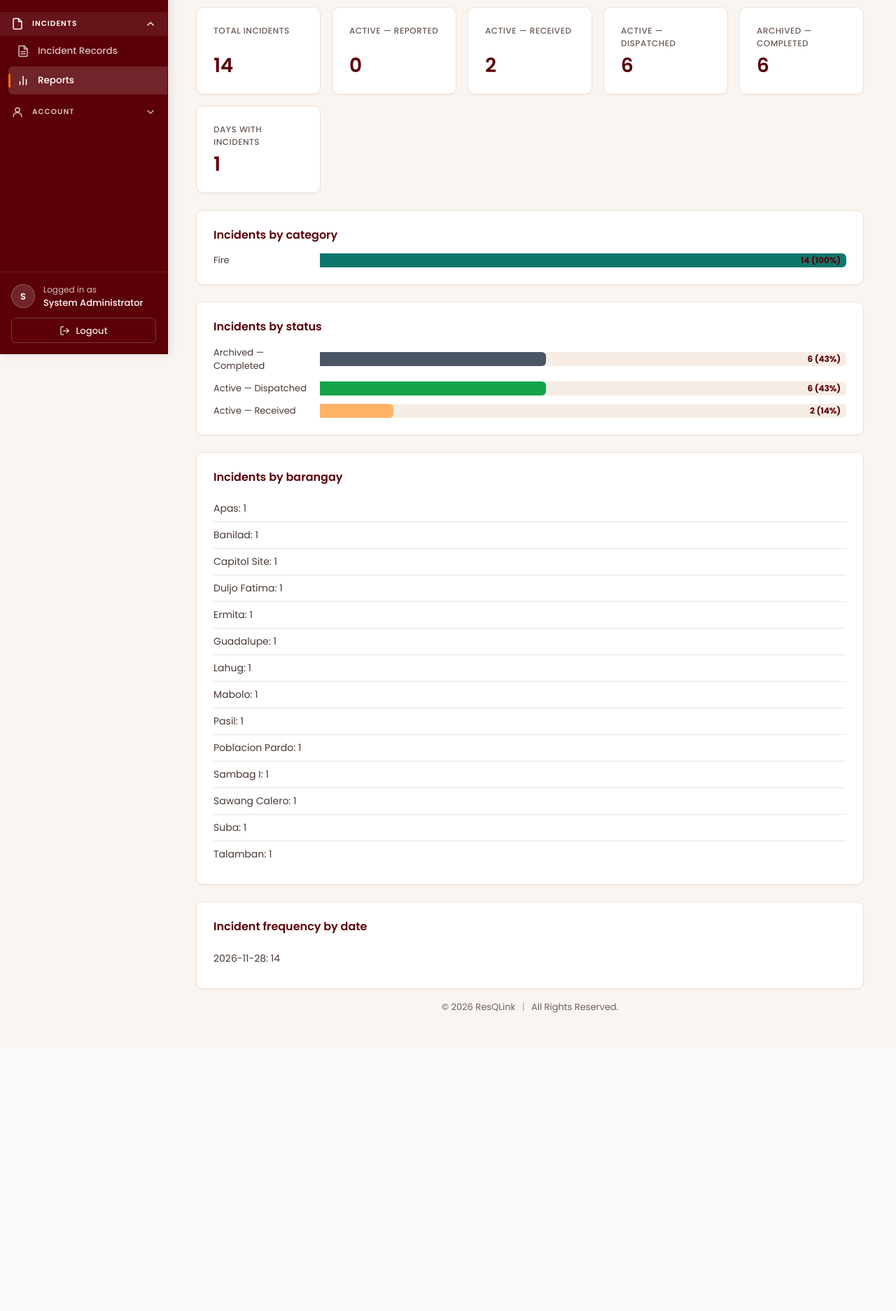
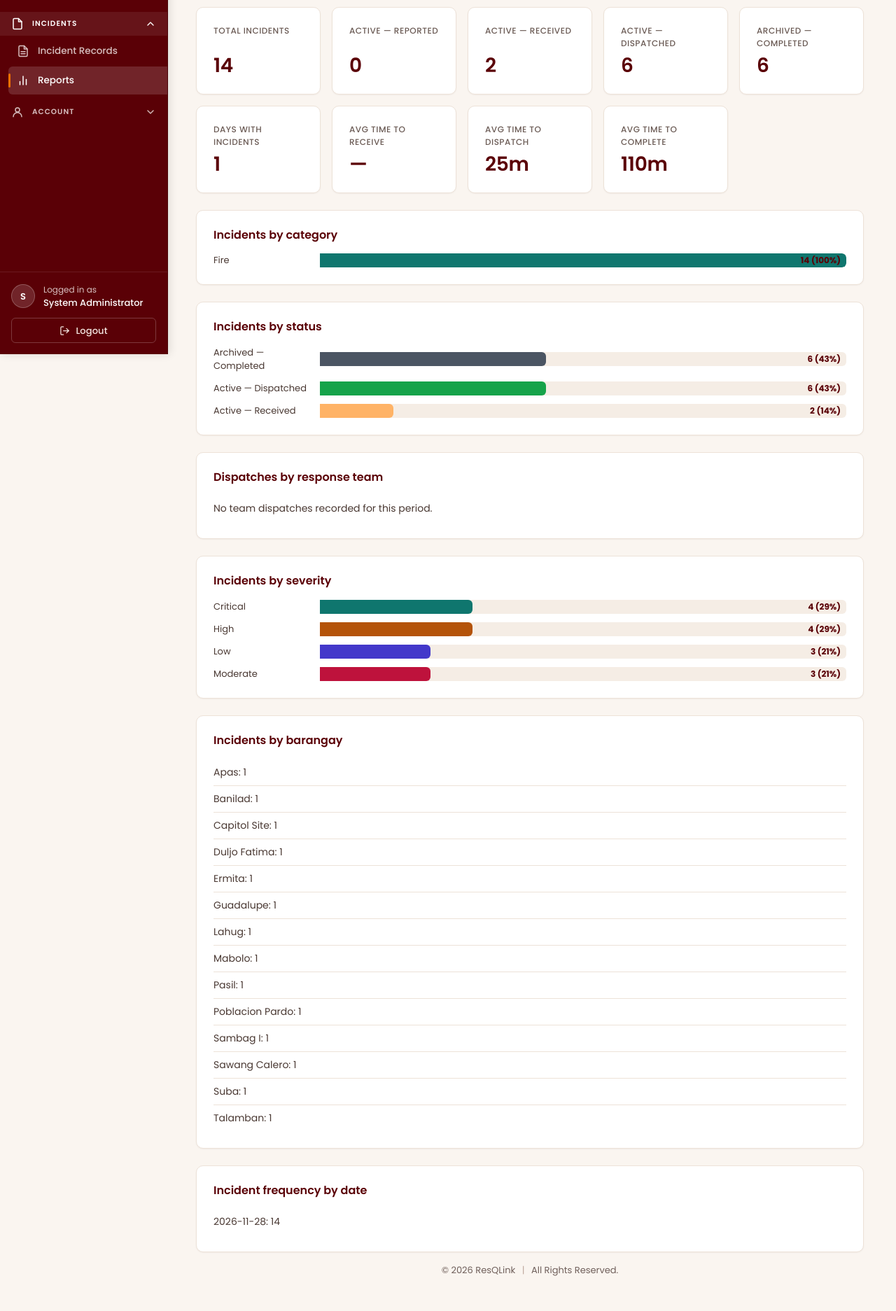
Before and after one commit to adrianemontano/ResQLink, a Laravel app: page /admin/reports in a window 1280 px wide. Shown: the part 294-2167 px from the top of the page at 70% size. Before the commit the page ends 1741 px from the top, so only its background shows below. Run offline with Laravel 12, Linux system fonts and the light colour scheme; a user stored in the database is signed in; data comes from the database, SQL or seed files in the repository.

Commit message:
TASK4 Expand Admin incident records and reports
Co-authored-by: Copilot <223556219+Copilot@users.noreply.github.com>

```diff
--- a/backend/app/Services/AdminIncidentReportService.php
+++ b/backend/app/Services/AdminIncidentReportService.php
@@ -3,10 +3,12 @@
 namespace App\Services;
 
 use App\Models\Incident;
+use App\Models\IncidentHistory;
 use Carbon\CarbonImmutable;
 use Carbon\CarbonInterface;
 use Illuminate\Database\Eloquent\Builder;
 use Illuminate\Support\Collection;
+use Illuminate\Support\Facades\DB;
 
 class AdminIncidentReportService
 {
@@ -32,8 +34,62 @@ class AdminIncidentReportService
             'byCategory' => $this->distribution(clone $scope, 'category'),
             'byBarangay' => $this->distribution(clone $scope, 'barangay'),
             'byStatus' => $this->distribution(clone $scope, 'status'),
+            'bySeverity' => $this->distribution(clone $scope, 'severity'),
+            'byTeam' => $this->teamDispatches($from, $until),
+            'responseMetrics' => $this->responseMetrics(clone $scope),
             'byFrequency' => $this->frequency(clone $scope, $from, $until),
             'hasIncidents' => $total > 0,
+        ];
+    }
+
+    /**
+     * @return Collection<int, object{label: string, total: int}>
+     */
+    private function teamDispatches(CarbonImmutable $from, CarbonImmutable $until): Collection
+    {
+        return IncidentHistory::query()
+            ->join('response_teams', 'response_teams.id', '=', 'incident_histories.response_team_id')
+            ->where('incident_histories.changed_at', '>=', $from->format('Y-m-d H:i:s'))
+            ->where('incident_histories.changed_at', '<', $until->format('Y-m-d H:i:s'))
+            ->selectRaw('response_teams.name as label, COUNT(*) as total')
+            ->groupBy('response_teams.name')
+            ->orderByDesc('total')
+            ->orderBy('response_teams.name')
+            ->get();
+    }
+
+    /**
+     * @return array{avgReceiveMinutes: ?int, avgDispatchMinutes: ?int, avgCompleteMinutes: ?int}
+     */
+    private function responseMetrics(Builder $scope): array
+    {
+        $rows = $scope
+            ->get(['reported_at', 'created_at', 'received_at', 'dispatched_at', 'completed_at']);
+
+        $receiveDiffs = [];
+        $dispatchDiffs = [];
+        $completeDiffs = [];
+
+        foreach ($rows as $incident) {
+            $reported = $incident->reported_at ?? $incident->created_at;
+            if (! $reported) {
+                continue;
+            }
+            if ($incident->received_at && $incident->received_at->gte($reported)) {
+                $receiveDiffs[] = $reported->diffInMinutes($incident->received_at);
+            }
+            if ($incident->dispatched_at && $incident->dispatched_at->gte($reported)) {
+                $dispatchDiffs[] = $reported->diffInMinutes($incident->dispatched_at);
+            }
+            if ($incident->completed_at && $incident->completed_at->gte($reported)) {
+                $completeDiffs[] = $reported->diffInMinutes($incident->completed_at);
+            }
+        }
+
+        return [
+            'avgReceiveMinutes' => count($receiveDiffs) > 0 ? (int) round(array_sum($receiveDiffs) / count($receiveDiffs)) : null,
+            'avgDispatchMinutes' => count($dispatchDiffs) > 0 ? (int) round(array_sum($dispatchDiffs) / count($dispatchDiffs)) : null,
+            'avgCompleteMinutes' => count($completeDiffs) > 0 ? (int) round(array_sum($completeDiffs) / count($completeDiffs)) : null,
         ];
     }
 
--- a/backend/resources/views/admin/incidents/index.blade.php
+++ b/backend/resources/views/admin/incidents/index.blade.php
@@ -107,8 +107,6 @@
             </table>
         </div>
 
-        <nav class="records-pagination" aria-label="Incident records pages">
-            {{ $incidents->links() }}
-        </nav>
+        <x-resqlink-pagination :paginator="$incidents" :per-page="$perPage" />
     </section>
 @endsection
--- a/backend/resources/views/admin/reports/index.blade.php
+++ b/backend/resources/views/admin/reports/index.blade.php
@@ -59,6 +59,18 @@
             <div class="report-stat-val">{{ $daysWithIncidents }}</div>
             <div class="report-stat-label">Days With Incidents</div>
         </div>
+        <div class="report-stat">
+            <div class="report-stat-val">{{ $responseMetrics['avgReceiveMinutes'] !== null ? $responseMetrics['avgReceiveMinutes'] . 'm' : '—' }}</div>
+            <div class="report-stat-label">Avg Time to Receive</div>
+        </div>
+        <div class="report-stat">
+            <div class="report-stat-val">{{ $responseMetrics['avgDispatchMinutes'] !== null ? $responseMetrics['avgDispatchMinutes'] . 'm' : '—' }}</div>
+            <div class="report-stat-label">Avg Time to Dispatch</div>
+        </div>
+        <div class="report-stat">
+            <div class="report-stat-val">{{ $responseMetrics['avgCompleteMinutes'] !== null ? $responseMetrics['avgCompleteMinutes'] . 'm' : '—' }}</div>
+            <div class="report-stat-label">Avg Time to Complete</div>
+        </div>
     </div>
 
     @unless ($hasIncidents)
@@ -97,6 +109,38 @@
         @endforelse
     </section>
 
+    <section class="chart-card" aria-label="Dispatches by response team">
+        <h2 class="chart-title">Dispatches by response team</h2>
+        @forelse ($byTeam as $index => $row)
+            @php $teamTotal = max(1, $byTeam->sum('total')); $percent = round($row->total / $teamTotal * 100); @endphp
+            <div class="bar-row">
+                <div class="bar-label">{{ $row->label }}</div>
+                <div class="bar-track">
+                    <div class="bar-fill" style="width: {{ $percent }}%; background: {{ $categoryPalette[$index % count($categoryPalette)] }};"></div>
+                    <strong class="bar-value">{{ $row->total }} ({{ $percent }}%)</strong>
+                </div>
+            </div>
+        @empty
+            <p>No team dispatches recorded for this period.</p>
+        @endforelse
+    </section>
+
+    <section class="chart-card" aria-label="Incidents by severity">
+        <h2 class="chart-title">Incidents by severity</h2>
+        @forelse ($bySeverity as $index => $row)
+            @php $percent = $totalIncidents > 0 ? round($row->total / $totalIncidents * 100) : 0; @endphp
+            <div class="bar-row">
+                <div class="bar-label">{{ $row->label }}</div>
+                <div class="bar-track">
+                    <div class="bar-fill" style="width: {{ $percent }}%; background: {{ $categoryPalette[$index % count($categoryPalette)] }};"></div>
+                    <strong class="bar-value">{{ $row->total }} ({{ $percent }}%)</strong>
+                </div>
+            </div>
+        @empty
+            <p>No severity totals for this period.</p>
+        @endforelse
+    </section>
+
     <section class="chart-card" aria-label="Incidents by barangay">
         <h2 class="chart-title">Incidents by barangay</h2>
         @forelse ($byBarangay as $row)
--- a/backend/resources/views/admin/users/index.blade.php
+++ b/backend/resources/views/admin/users/index.blade.php
@@ -88,9 +88,7 @@
             </table>
         </div>
 
-        <div class="records-pagination">
-            {{ $users->links() }}
-        </div>
+        <x-resqlink-pagination :paginator="$users" :per-page="$perPage" />
     </section>
 
 @endsection
```
Also changed, not shown: backend/app/Http/Controllers/Admin/IncidentController.php (+9 -1 lines), backend/app/Http/Controllers/Admin/UserController.php (+12 -2 lines), backend/resources/views/admin/incidents/show.blade.php (+13 -0 lines), docs/implementation/admin-records-and-reports-feature.md (+10 -3 lines).
